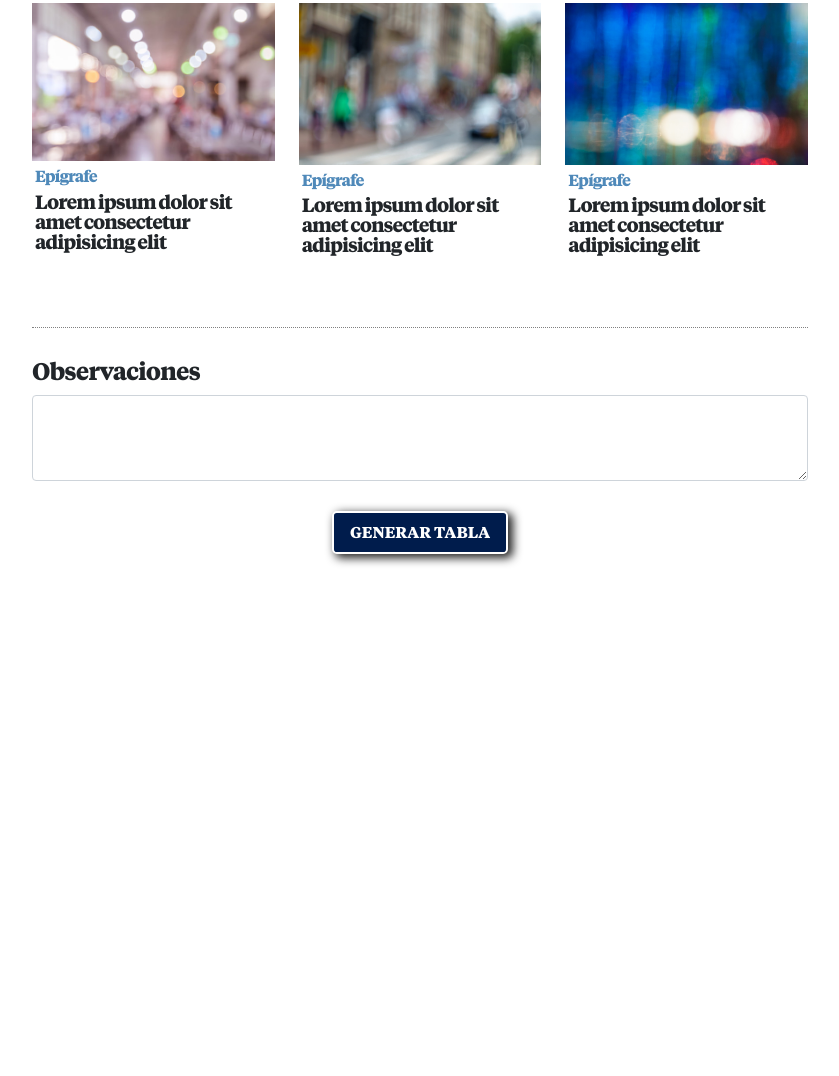
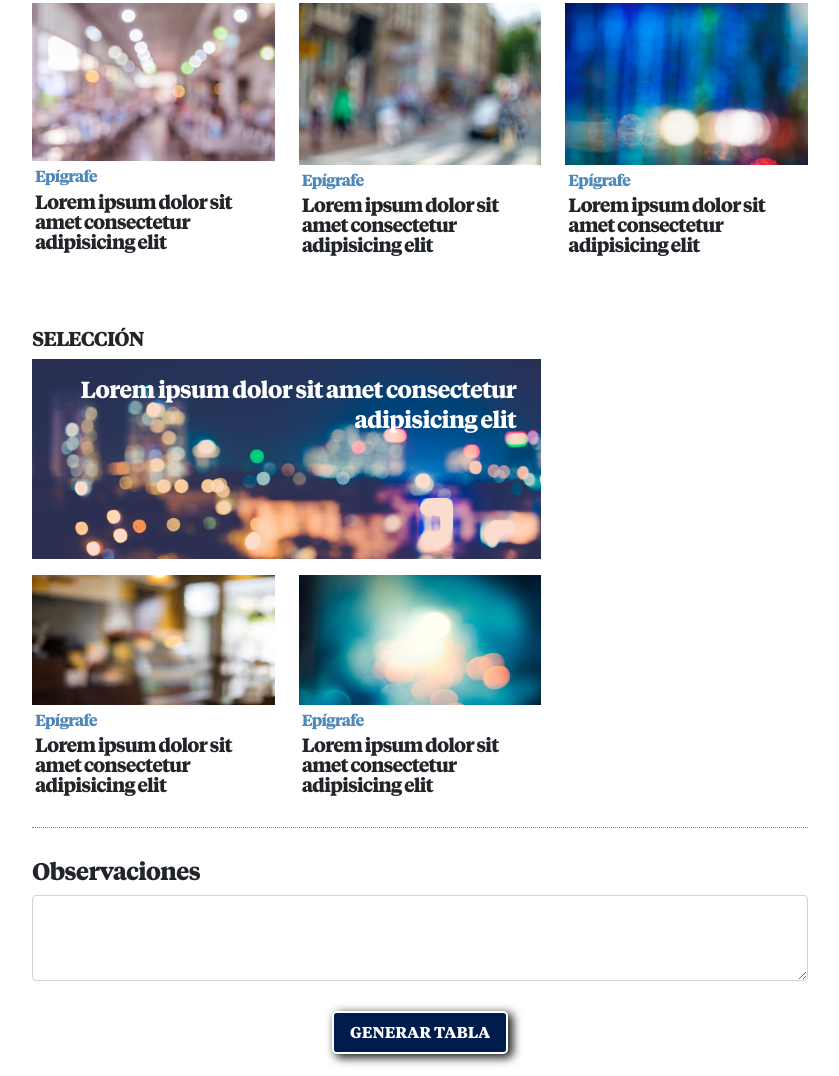
Before and after one commit to bmgoitia/simHomeLV, a plain HTML site: page index.html in a window 1280 px wide. Shown: the part 1721-2797 px from the top of the page, without its empty margins (220-1059 px from the left). Before the commit the page ends 2335 px from the top, so only its background shows below. Drawn offline with nearby package versions, Linux system fonts and the light colour scheme.

Commit message:
Added Selección

```diff
--- a/css/styles.css
+++ b/css/styles.css
@@ -92,6 +92,10 @@ svg{
   background-image:url('../img/blurry24.jpg');
 }
 
+#Sel .imgPiece{
+  background-image:url('../img/blurry9.jpg');
+}
+
 .imgPiece{
   display: flex;
   justify-content: flex-end;
@@ -103,12 +107,25 @@ svg{
 }
 
 
+#Sel .imgPiece{
+  align-items: flex-start;
+}
+
+
+
 
 .imgPieceText{
-  padding: 0 10%;
+  padding: 0 7%;
   color: #fff;
   font-size: 1.45rem;
 }
+
+#Sel .imgPiece p{
+  margin-top: 1rem;
+  text-align: end;
+  padding: 0 5%;
+}
+
 
 
 #contentHomeLV .card{
--- a/index.html
+++ b/index.html
@@ -288,6 +288,45 @@
 
 
 
+      <h5 class="title">SELECCIÓN</h5>
+
+
+      <div id="Sel" class="row">
+
+        <div id="chP2" class="col-8 ">
+            <div class="imgPiece">
+              <p id="Sel 1" class="imgPieceText" contentEditable="true">Lorem ipsum dolor sit amet consectetur adipisicing elit</p>
+
+            </div>
+        </div>
+
+        <div class="col-12 py-2 sep"> </div>
+
+        <div id="chP2" class="col-4 ">
+          <div class="card">
+            <img id="esp" src="img/blurry15.jpg" class="card-img-top" alt="...">
+            <div class="card-body">
+              <h5 class="card-title">Epígrafe</h5>
+              <p id="Sel 2" class="card-text" contentEditable="true">Lorem ipsum dolor sit amet consectetur adipisicing elit</p>
+            </div>
+          </div>
+      </div>
+
+      <div id="chP2" class="col-4 ">
+        <div class="card">
+          <img id="esp" src="img/blurry5.jpg" class="card-img-top" alt="...">
+          <div class="card-body">
+            <h5 class="card-title">Epígrafe</h5>
+            <p id="Sel 3" class="card-text" contentEditable="true">Lorem ipsum dolor sit amet consectetur adipisicing elit</p>
+          </div>
+        </div>
+    </div>
+
+        <div class="col-12 py-2 sep"> </div>
+    </div>  <!--End of Selección -->
+
+
+
       <div id="notes">
         <h4>Observaciones</h4>
 
```
